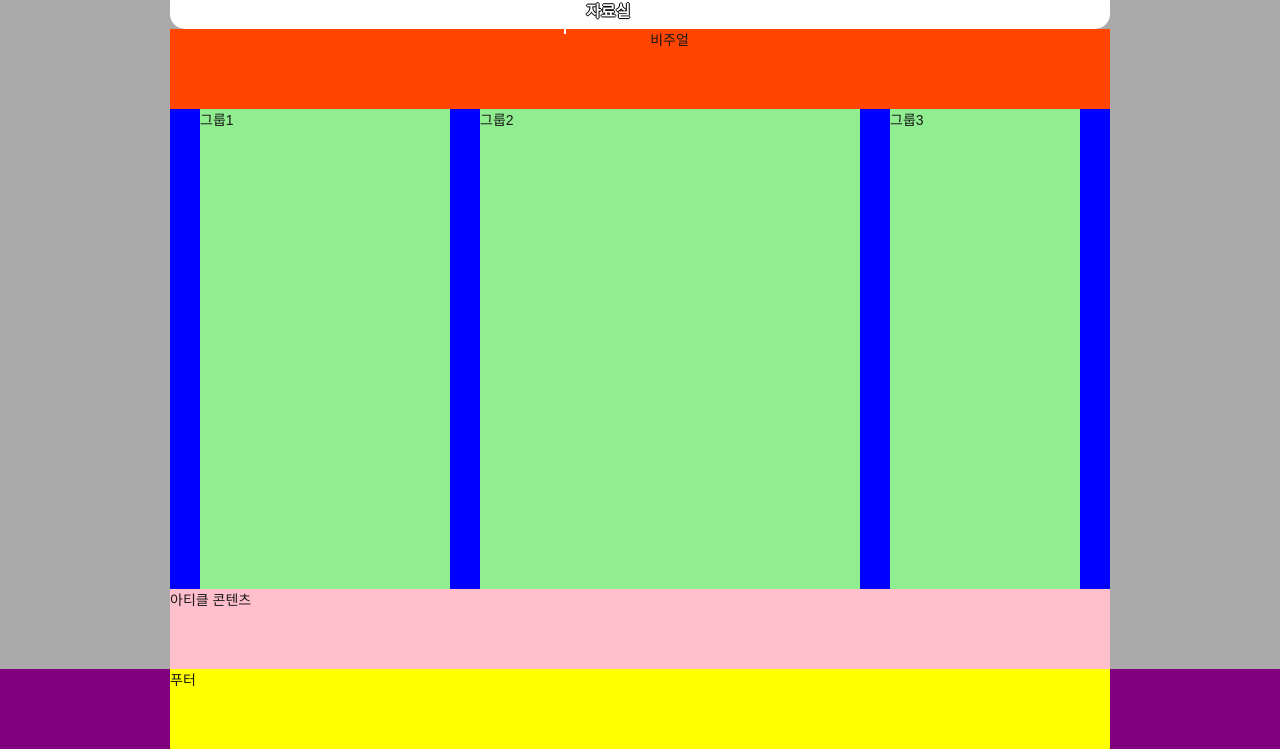
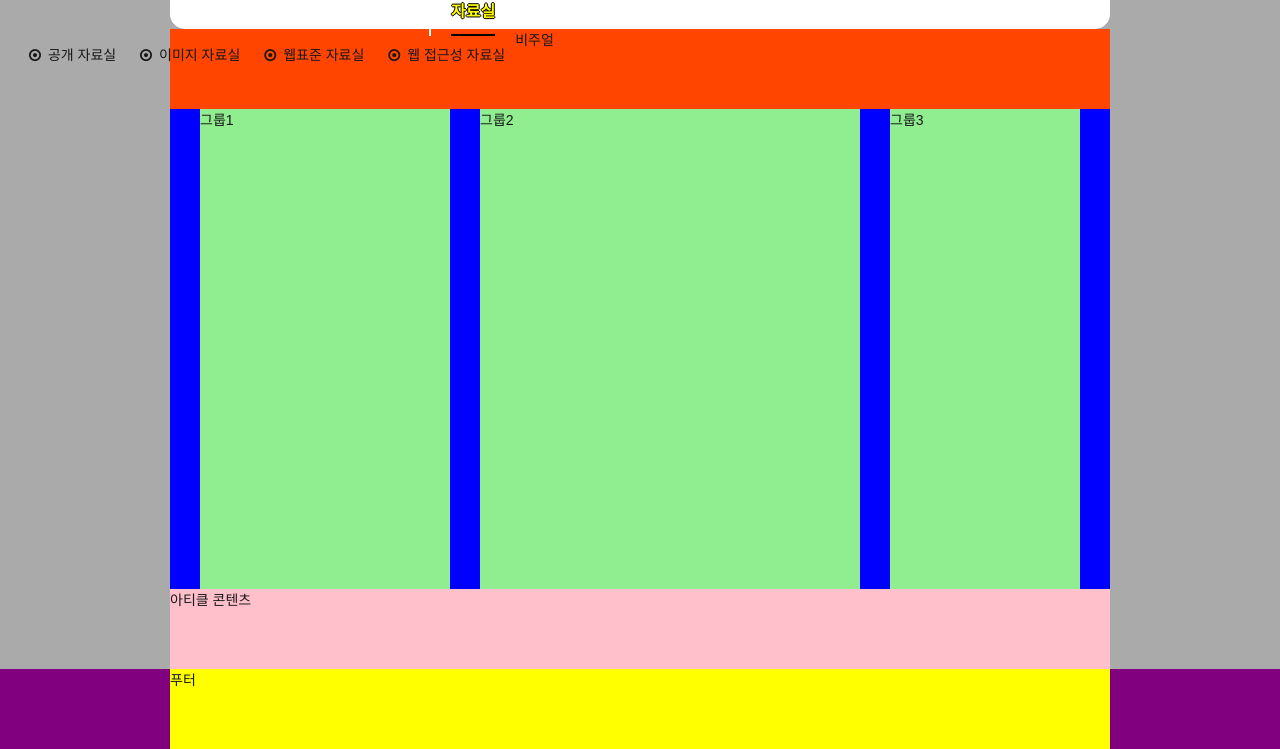
Before and after one commit to yoninim/kpc, a plain HTML site: page main.html in a window 1280 px wide. Shown: the part 98-847 px from the top of the page. Drawn offline with Linux system fonts and the light colour scheme; a web font is replaced by a local one.

Commit message:
메인 메뉴 디자인 완성

```diff
--- a/css/stylesheet.css
+++ b/css/stylesheet.css
@@ -1,4 +1,6 @@
 @charset "utf-8";
+@import url('fontello.css');
+/* @import url('https://use.fontawesome.com/releases/v5.8.2/css/all.css'); */
 @import url('https://spoqa.github.io/spoqa-han-sans/css/SpoqaHanSans-kr.css');
 @import url('normalize.css');
 @import url('reset.css');
@@ -103,10 +105,36 @@ border-radius: 0 0 15px 15px;
   text-shadow: 0px 1px 0 #000, 1px 0px 0 #000, -1px 0px 0 #000, 0px -1px 0 #000;
 }
 .sub-menu{
-  background-color: skyblue;
   position: absolute;
   top : 47px;
+  white-space: nowrap;
   display: none;
+}
+.menu-act .sub-menu{
+  display: block;
+}
+.sub-menu1, .sub-menu2, .sub-menu3{
+  left:0;
+}
+.sub-menu4, .sub-menu5, .sub-menu6{
+  right:0;
+}
+.sub-menu li, .sub-menu a{
+  display: inline-block;
+}
+.sub-menu a{
+  padding: 8px 0 8px 10px;
+  margin-right: 10px;
+}
+.sub-menu a::before{
+  content: '\f192';
+  font-family: 'fontello';
+  width: 1em;
+  margin-right: .5em;
+}
+.sub-menu a:hover::before{
+  content: '\e800';
+  font-family: 'fontello';
 }
 /* 비주얼 */
 .visual{
--- a/main.html
+++ b/main.html
@@ -21,7 +21,7 @@
       <nav class="navigation">
         <h2 class="readable-hidden">메인메뉴</h2>
         <ul class="menu">
-          <li class="menu-item menu-act">
+          <li class="menu-item">
             <span class="menu-item-text">HTML에 대해</span>
             <ul class="sub-menu sub-menu1">
               <li><a href="#">HTML5 소개</a></li>
@@ -97,7 +97,7 @@
               </li>
             </ul>
           </li>
-          <li class="menu-item">
+          <li class="menu-item menu-act">
             <span class="menu-item-text">자료실</span>
             <ul class="sub-menu sub-menu6">
               <li>
```
